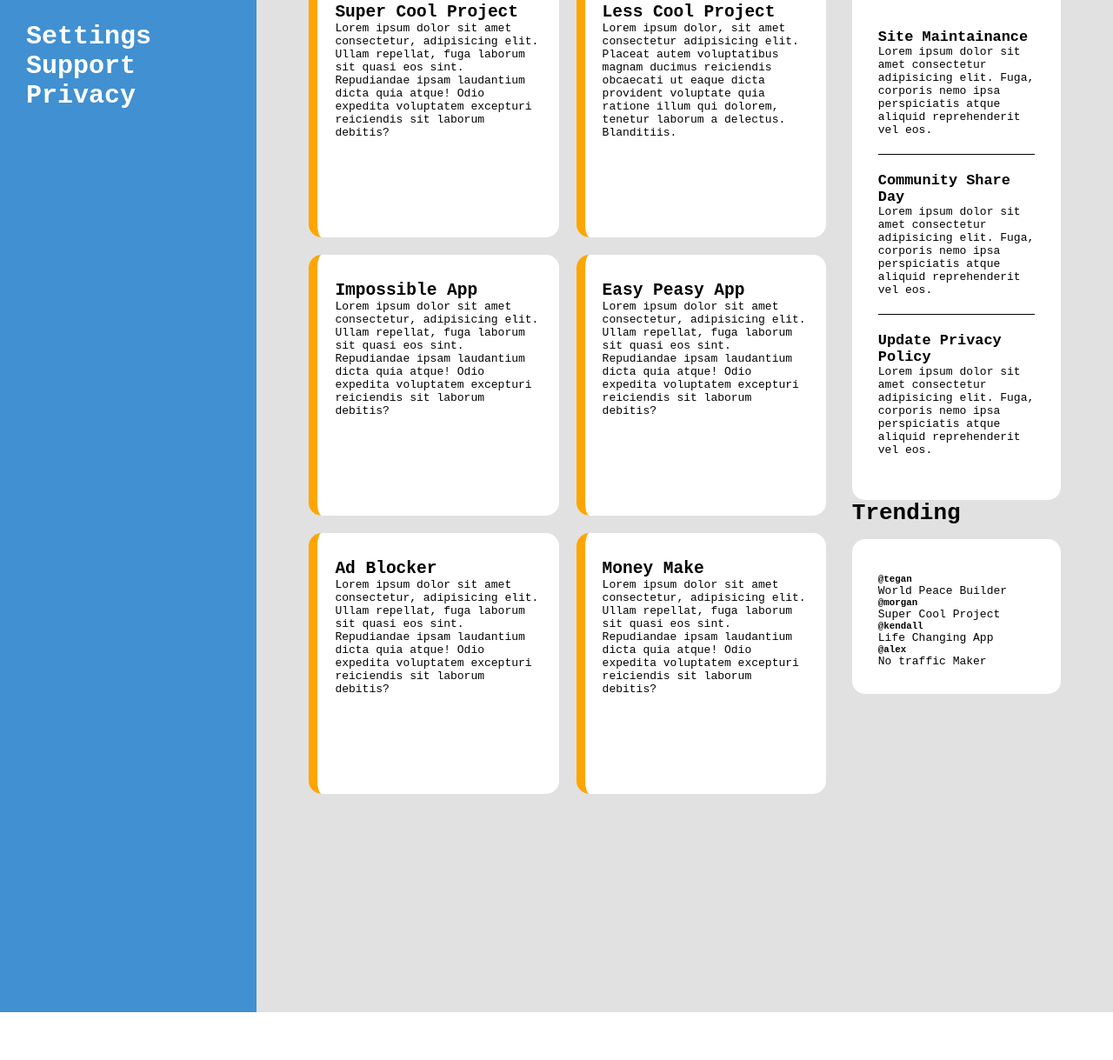
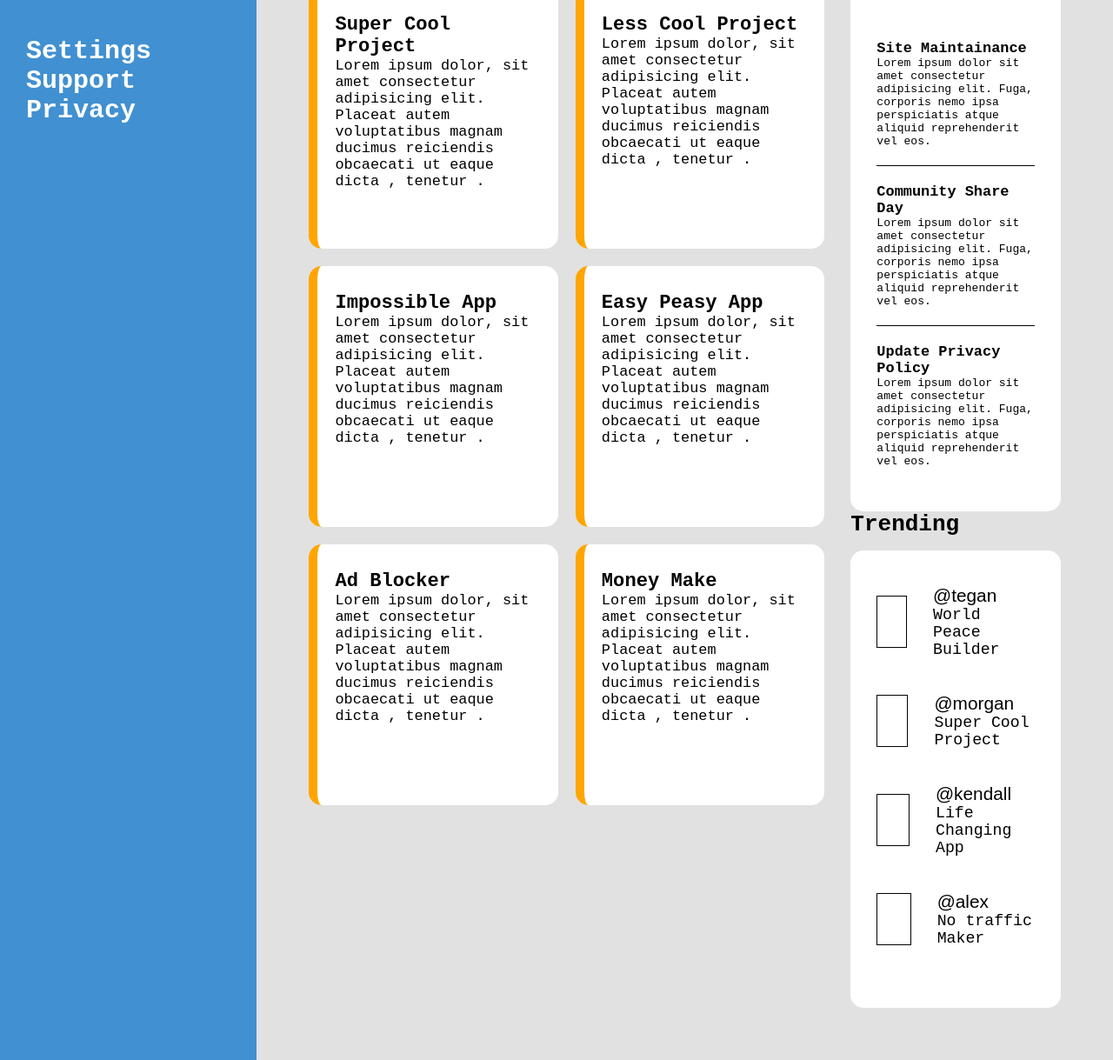
Before and after one commit to higgsboson909/admin-dashboard, a plain HTML site: page index.html in a window 1280 px wide. Shown: the part 547-1766 px from the top of the page at 87% size. Before the commit the page ends 1711 px from the top, so only its background shows below. Drawn offline with Linux system fonts and the light colour scheme.

Commit message:
Add structure for main-content

```diff
--- a/index.html
+++ b/index.html
@@ -88,32 +88,32 @@
 
             <div>
                 <h4>Super Cool Project</h4>
-                <p>Lorem ipsum dolor sit amet consectetur, adipisicing elit. Ullam repellat, fuga laborum sit quasi eos sint. Repudiandae ipsam laudantium dicta quia atque! Odio expedita voluptatem excepturi reiciendis sit laborum debitis?</p>
+                <p>Lorem ipsum dolor, sit amet consectetur adipisicing elit. Placeat autem voluptatibus magnam ducimus reiciendis obcaecati ut eaque dicta , tenetur .</p>
                 <div></div>
             </div>
             <div>
                 <h4>Less Cool Project</h4>
-                <p>Lorem ipsum dolor, sit amet consectetur adipisicing elit. Placeat autem voluptatibus magnam ducimus reiciendis obcaecati ut eaque dicta provident voluptate quia ratione illum qui dolorem, tenetur laborum a delectus. Blanditiis.</p>
+                <p>Lorem ipsum dolor, sit amet consectetur adipisicing elit. Placeat autem voluptatibus magnam ducimus reiciendis obcaecati ut eaque dicta , tenetur .</p>
                 <div></div>
             </div>
             <div>
                 <h4>Impossible App</h4>
-                <p>Lorem ipsum dolor sit amet consectetur, adipisicing elit. Ullam repellat, fuga laborum sit quasi eos sint. Repudiandae ipsam laudantium dicta quia atque! Odio expedita voluptatem excepturi reiciendis sit laborum debitis?</p>
+                <p>Lorem ipsum dolor, sit amet consectetur adipisicing elit. Placeat autem voluptatibus magnam ducimus reiciendis obcaecati ut eaque dicta , tenetur .</p>
                 <div></div>
             </div>
             <div>
                 <h4>Easy Peasy App</h4>
-                <p>Lorem ipsum dolor sit amet consectetur, adipisicing elit. Ullam repellat, fuga laborum sit quasi eos sint. Repudiandae ipsam laudantium dicta quia atque! Odio expedita voluptatem excepturi reiciendis sit laborum debitis?</p>
+                <p>Lorem ipsum dolor, sit amet consectetur adipisicing elit. Placeat autem voluptatibus magnam ducimus reiciendis obcaecati ut eaque dicta , tenetur .</p>
                 <div></div>
             </div>
             <div>
                 <h4>Ad Blocker</h4>
-                <p>Lorem ipsum dolor sit amet consectetur, adipisicing elit. Ullam repellat, fuga laborum sit quasi eos sint. Repudiandae ipsam laudantium dicta quia atque! Odio expedita voluptatem excepturi reiciendis sit laborum debitis?</p>
+                <p>Lorem ipsum dolor, sit amet consectetur adipisicing elit. Placeat autem voluptatibus magnam ducimus reiciendis obcaecati ut eaque dicta , tenetur .</p>
                 <div></div>
             </div>
             <div>
                 <h4>Money Make</h4>
-                <p>Lorem ipsum dolor sit amet consectetur, adipisicing elit. Ullam repellat, fuga laborum sit quasi eos sint. Repudiandae ipsam laudantium dicta quia atque! Odio expedita voluptatem excepturi reiciendis sit laborum debitis?</p>
+                <p>Lorem ipsum dolor, sit amet consectetur adipisicing elit. Placeat autem voluptatibus magnam ducimus reiciendis obcaecati ut eaque dicta , tenetur .</p>
                 <div></div>
             </div>
         </div>
@@ -143,20 +143,34 @@
             <h4>Trending</h4>
             <div class="trending-div">
                 <div>
+                    <div class="pfp"></div>
+                    <div>
                         <h5>@tegan</h5>
                         <p>World Peace Builder</p>
                     </div>
+                </div>
+                <div>
+                    <div class="pfp"></div>
                     <div>
                         <h5>@morgan</h5>
                         <p>Super Cool Project</p>
                     </div>
+
+                </div>
+                <div>
+                    <div class="pfp"></div>
                     <div>
                         <h5>@kendall</h5>
                         <p>Life Changing App</p>
                     </div>
+
+                </div>
+                <div>
+                    <div class="pfp"></div>
                     <div>
                     <h5>@alex</h5>
                     <p>No traffic Maker</p>
+                    </div>
                 </div>
             </div>
 
--- a/styles.css
+++ b/styles.css
@@ -72,9 +72,11 @@ header {
     border-radius: 15px;
     background-color: white;
 }
-
 .projects h4 {
-    font-size: 1.5rem;
+    font-size: 1.7rem;
+}
+.projects div p {
+    font-size: 1.3rem;
 }
 ul > li , ul a{
     color: inherit;
@@ -106,3 +108,23 @@ ul > li , ul a{
     font-size: 2rem;
     padding-bottom: 15px;
 }
+
+.trending-div h5 {
+    font-family: Arial, Helvetica, sans-serif;
+    font-weight: 500;
+    font-size: 1.6rem;
+}
+.trending-div div {
+    font-size: 1.4rem;
+}
+.trending-div .pfp {
+    border: 1px solid black;
+    width: 60px;
+    height: 60px;
+}
+.trending-div > div {
+    display: flex;
+    align-items: center;
+    gap: 30px;
+    padding-bottom: 40px;
+}
```
Lines whose indentation alone changed are shown as unchanged.
